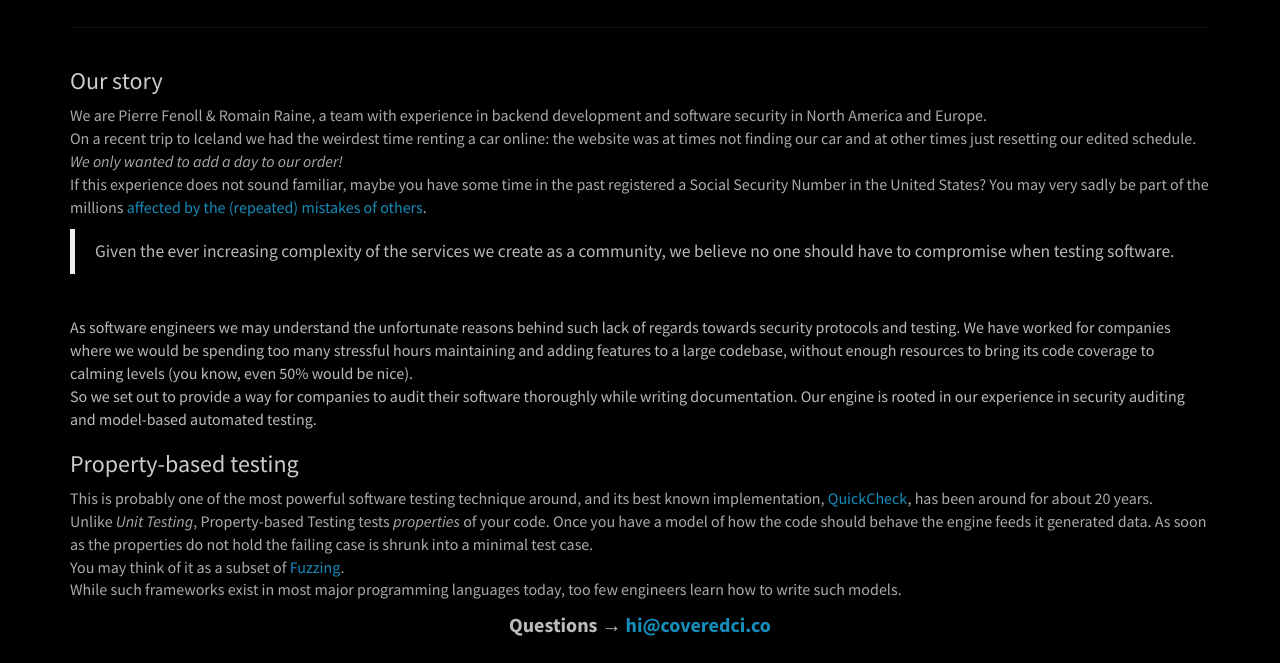
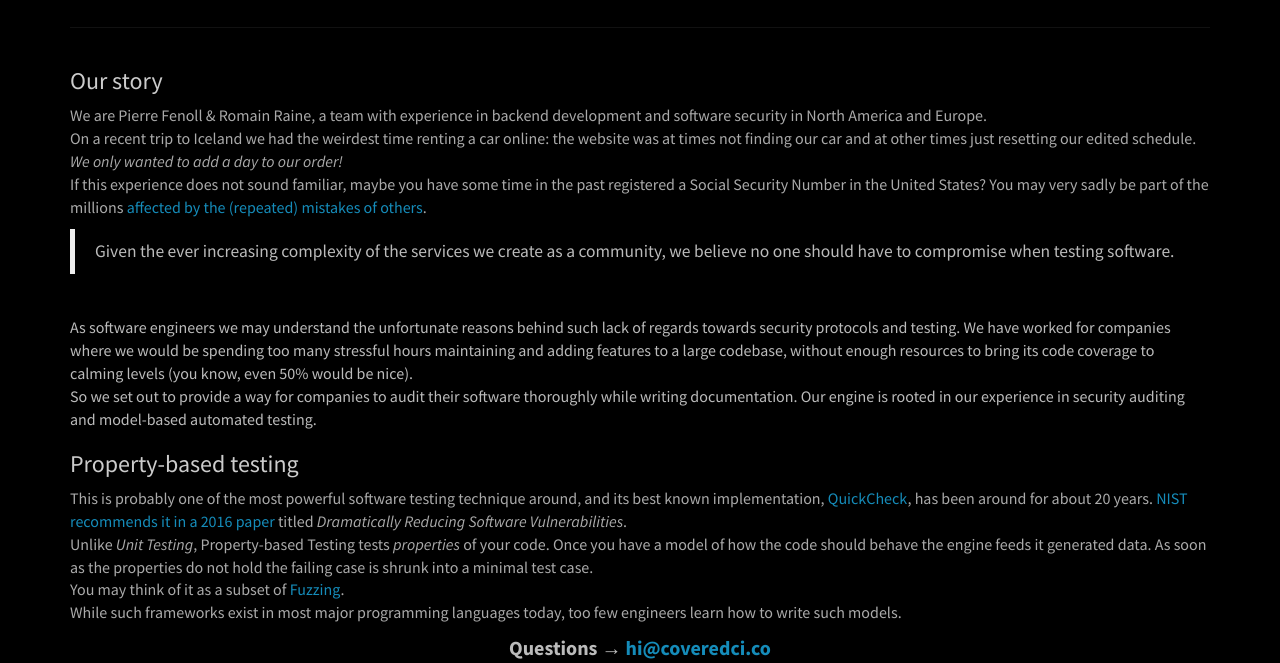
Before and after one commit to FuzzyMonkeyCo/fuzzymonkey.co, a plain HTML site: page about/index.htm in a window 1280 px wide. Shown: the part 161-824 px from the top of the page. Before the commit the page ends 801 px from the top, so only its background shows below. Drawn offline with Linux system fonts and the light colour scheme.

Commit message:
gh-pages: reference NIST paper

```diff
--- a/about/index.htm
+++ b/about/index.htm
@@ -80,6 +80,8 @@
           <h3>Property-based testing</h3>
           <p>This is probably one of the most powerful software testing technique around, and its best known implementation,
             <a href="https://en.wikipedia.org/wiki/QuickCheck">QuickCheck</a>, has been around for about 20 years.
+            <a href="http://nvlpubs.nist.gov/nistpubs/ir/2016/NIST.IR.8151.pdf" target="_blank">NIST recommends it in a 2016 paper</a> titled
+            <i>Dramatically Reducing Software Vulnerabilities</i>.
 
             <br>Unlike <i>Unit Testing</i>, Property-based Testing tests <i>properties</i> of your code.
             Once you have a model of how the code should behave the engine feeds it generated data.
```
Also changed, not shown: 2 other files.
